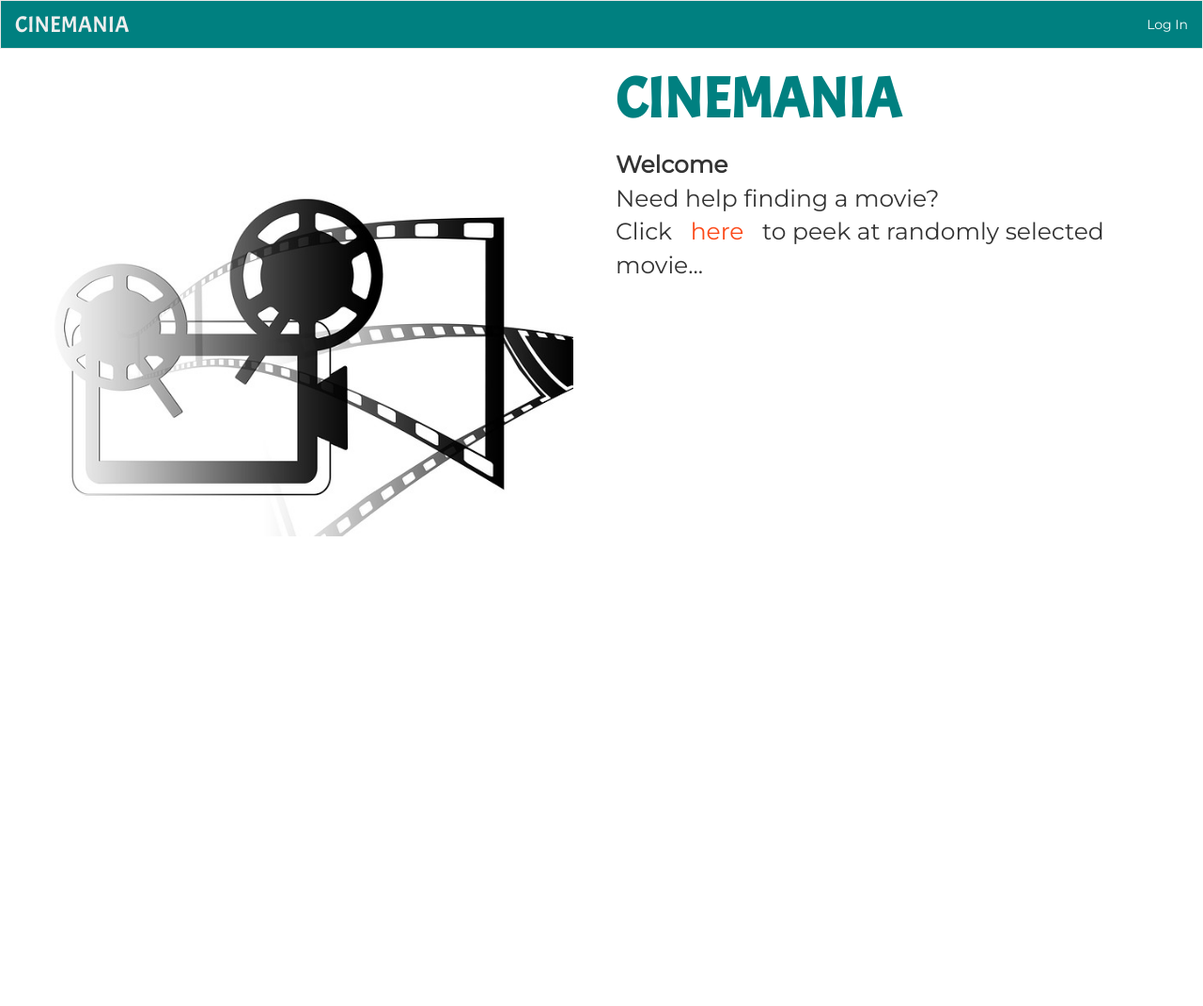
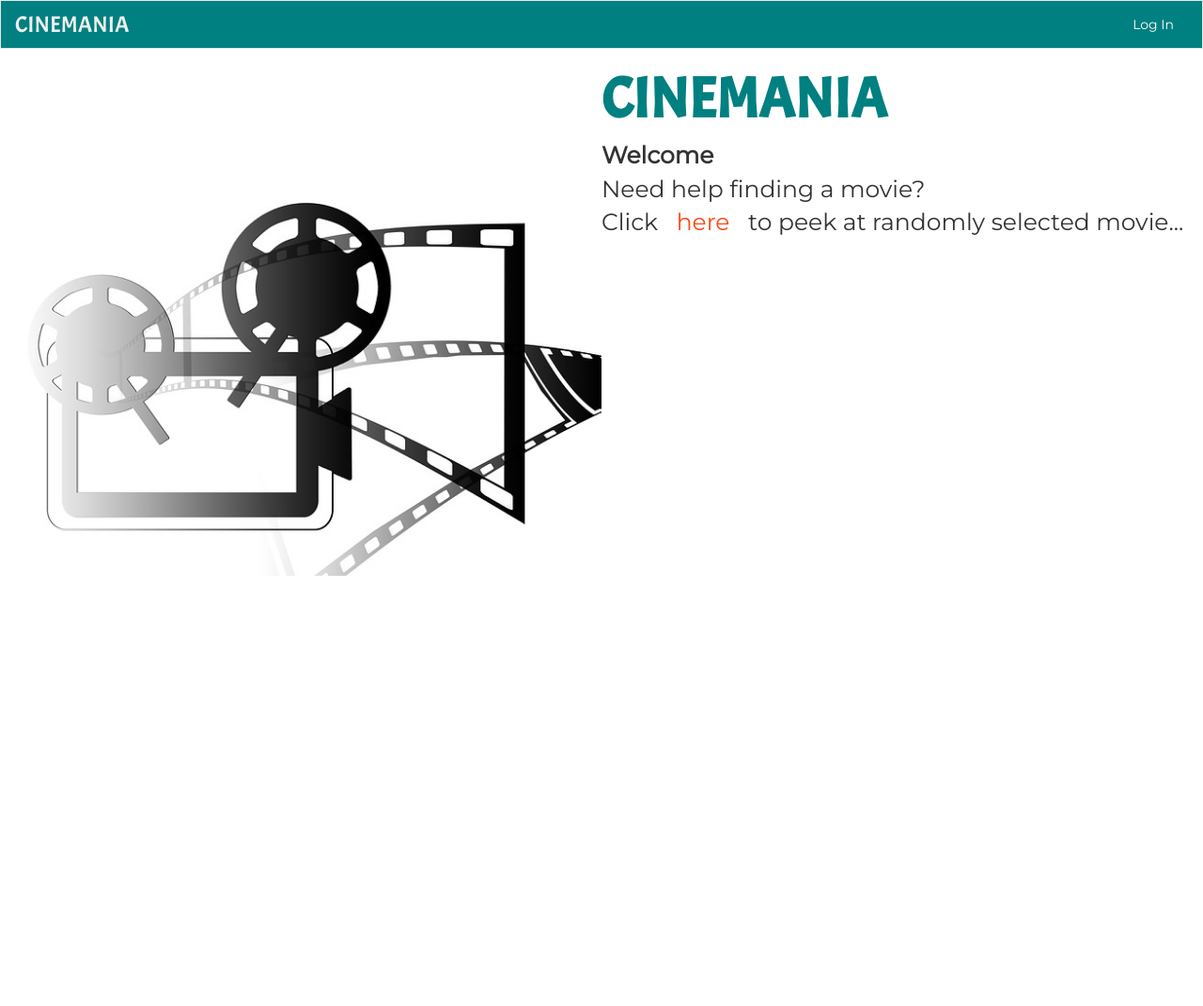
Before and after one commit to omatveyuk/cinemania, a Flask app: page / in a window 1280 px wide. Shown: the whole page at 94% size. After the commit the page ends 613 px from the top, so only its background shows below. Run offline with Flask 2, Linux system fonts and the light colour scheme; some libraries are stand-ins or nearby versions.

Commit message:
Change css and html for homepage

```diff
--- a/static/styles.css
+++ b/static/styles.css
@@ -18,19 +18,12 @@
   text-align: left;
 }
 
-.navbar-brand {
-  font-size: 24px;
-}
+/*.row {
+  padding: 0px 0px 10px 0px;
+}*/
 
-.close {
-  color: #ffffff;
-  opacity: 1;
-}
 
-.small_title {
-    color:#008080;
-  }
-
+/* navigation bar */
 .navbar-movie {
   background-color:#008080;
   color:#ffffff;
@@ -49,11 +42,64 @@
 
 .navbar-movie .navbar-brand {
   color:#eeeeee;
+  font-size: 24px;
 }
 
-.row {
-  padding: 0px 0px 10px 0px;
+.navbar-movie .navbar-toggle {
+  border-color: #FFFFFF;
 }
+
+.navbar-movie .navbar-toggle .icon-bar {
+  background-color: #FFFFFF;
+}
+
+
+/* homepage */
+#movie-homepage {
+  display: table;
+}
+
+.movie-cell {
+  display: table-cell;
+  width: 50%;
+  vertical-align: top;
+}
+
+.movie-cell h1 {
+  font-size: 60px;
+}
+
+#main-poster {
+  padding: 120px 0px 0px 0px;
+}
+
+#message {
+  font-size: 25px;
+  cursor: pointer;
+}
+
+#choice {
+  position:relative;
+  /*width: 600px;*/
+  /*height: 750px;*/
+  width: 100%;
+  height: auto;
+  overflow: hidden;
+}
+
+
+
+
+
+
+.close {
+  color: #ffffff;
+  opacity: 1;
+}
+
+.small_title {
+    color:#008080;
+  }
 
 .prime-circle {
   color: #ffffff;
@@ -94,12 +140,6 @@
   color: #ffffff;
 }
 
-/*#movie-homepage {
-    background-size: 100%;
-    background: url('/static/film-64152_640.jpg') no-repeat;
-    background-position: center top;
-
-}*/
 
 #movie-details {
   margin: 0px 25px 0px 25px;
@@ -115,13 +155,6 @@
   text-align: left;
   font-size: 40px;
   font-weight: bold;
-}
-
-#choice {
-  position:relative;
-  width: 600px;
-  height: 750px;
-  overflow: hidden;
 }
 
 #poster {
@@ -153,3 +186,37 @@
     width: 1.25em;
   }
 }
+
+/* landscape phones and portrait tablets */
+@media (max-width: 768px) {
+  h1 {
+    font-size: 140%;
+  }
+
+  h3 {
+    font-size: 100%;
+  }
+
+  #message {
+    font-size: 140%;
+  }
+
+}
+
+/* landscape phones and small devices */
+@media (max-width: 480px) {
+  .navbar-default .navbar-brand,
+  .navbar-default .navbar-brand:hover,
+  .navbar-default .navbar-brand:focus
+  {
+    font-size: 140%;
+  }
+
+  .movie-cell {
+    display: table-row;
+  }
+
+  .movie-cell h1 {
+    font-size: 40px;
+    text-align: center;
+  }
--- a/templates/base.html
+++ b/templates/base.html
@@ -14,9 +14,15 @@
   <nav class="navbar navbar-default navbar-movie">
     <div class="container-fluid">
       <div class="navbar-header">
+        <button type="button" class="navbar-toggle" data-toggle="collapse" data-target="#navbarCinemania" id="myNavbarButton">
+          <span class="icon-bar"></span>
+          <span class="icon-bar"></span>
+          <span class="icon-bar"></span>
+        </button>
         <a class="navbar-brand" href="/" >CINEMANIA</a>
       </div>
-      <div id="navbar">
+
+      <div class="collapse navbar-collapse" id="navbarCinemania">
         <ul class="nav navbar-nav navbar-right">
           {% if "logged_in_user_id" in session %}
             <li><a href="/logout">Logout</a></li>
--- a/templates/homepage.html
+++ b/templates/homepage.html
@@ -4,30 +4,20 @@
 <!-- It's container-fluid so it spans the whole page. -->
 <div class="container-fluid" id="movie-homepage">
 
-  <div class="col-xs-6">
-    <div class="container-fluid" style="margin-top: 120px;">
-      <img src="/static/film-64152_640.jpg" class="img-responsive" alt="CINEMANIA">
-    </div>
+  <div class="movie-cell" id="main-poster">
+      <img id="img-main-poster" src="/static/film-64152_640.jpg" class="img-responsive" alt="CINEMANIA">
   </div>
 
-  <div class="col-xs-6">
-    <div class="row">
-      <div class="col-xs-12">
-        <h1 style="font-size: 60px;">CINEMANIA</h1>
-      </div>
-    </div>
-    <div class="row">
-      <div class="col-xs-12" id="message" style="font-size: 25px; cursor: pointer">    <!-- start -->
+  <div class="movie-cell">
+    <h1>CINEMANIA</h1>
+    <div id="message">    <!-- start -->
       <b>Welcome</b><br>
       Need help finding a movie?<br>
       Click &nbsp;
       <a id="start" style="color: #FC4A1A; text-weight: bold;">here</a>
       &nbsp; to peek at randomly selected movie...
     </div>  <!-- start -->
-    </div>
-    <div class="row">
     <div class="container" id="choice"></div>  <!-- choice -->
-    </div>
   </div>
 
 </div>    <!-- movie-homepage -->
@@ -40,8 +30,8 @@
 
   function playPosters(result) {
     var html = 'Please wait. Processing. . .';
-    $("#message").attr("style", "text-align: center; font-size: 25px; cursor: pointer;");
-    $("#message").html(html);
+    $('#message').html(html);
+    $('#message').attr("style", "text-align: center;");
 
     html = '<div id="slideshow" class="carousel slide" data-ride="carousel" '+
            'data-interval="500">'+
@@ -52,7 +42,7 @@
     var temp=1;
     for(var key in result) {
       if (temp == 1) {
-        html='<div class="item active">'
+        html='<div class="item active">';
       } else {
         html='<div class="item">';
       }
@@ -95,10 +85,19 @@
 
 
   function showPosters(evt) {
-    $.get('/posters.json', playPosters);
+    // evt.preventDefault();
+    // var screen_width = $('#movie-homepage').outerWidth();
+    // if (screen_width <= 480) {
+    //   $('#img-main-poster').slideUp(function(){
+    //     $.get('/static/posters/posters.json', playPosters);
+    //   });
+    // } else {
+      $.get('/static/posters/posters.json', playPosters);
+    // }
   }
 
   $('a#start').on('click', showPosters);
 
+
   </script>
 {% endblock %}
```
Also changed, not shown: images.py (added, +116 -0 lines), model_redis.py (added, +15 -0 lines). Lines whose indentation alone changed are shown as unchanged.
